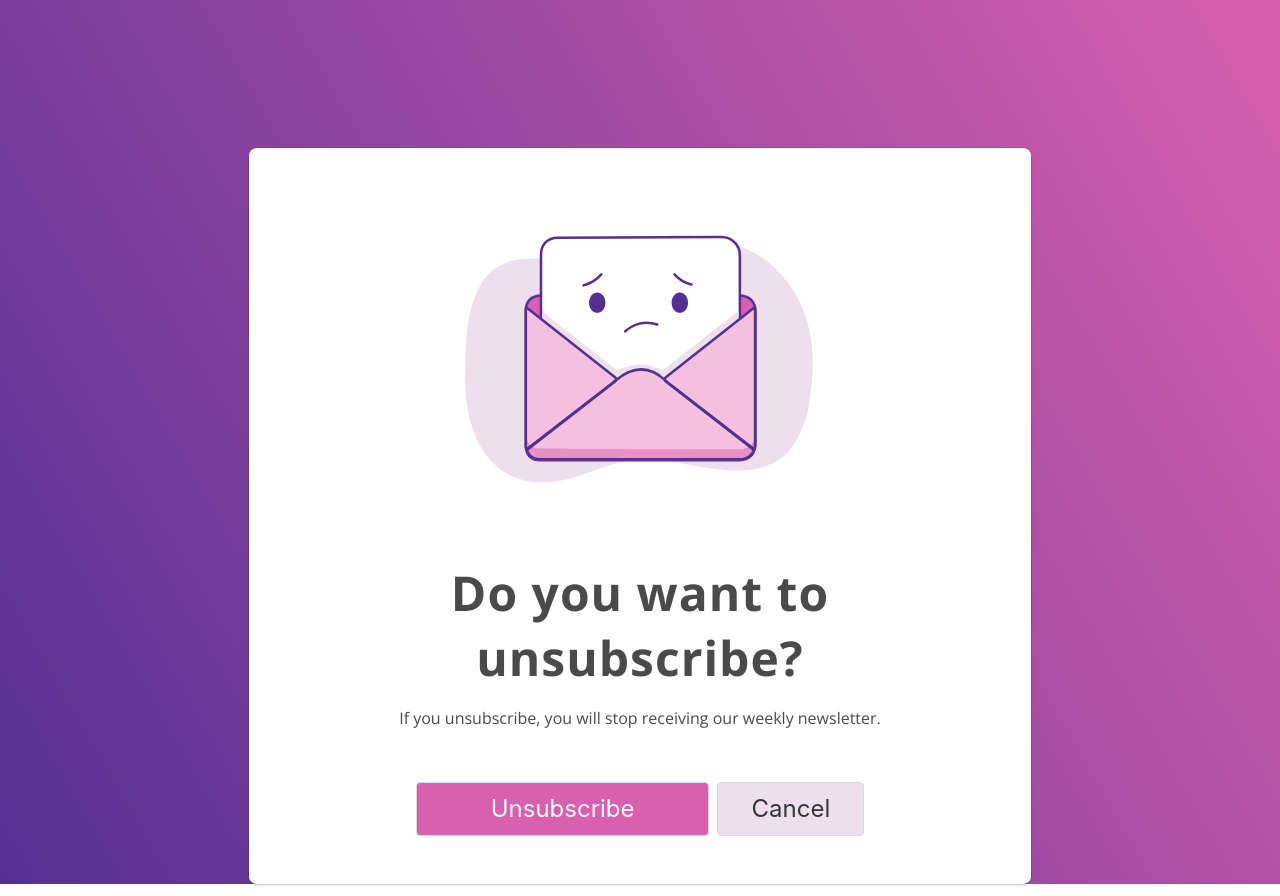
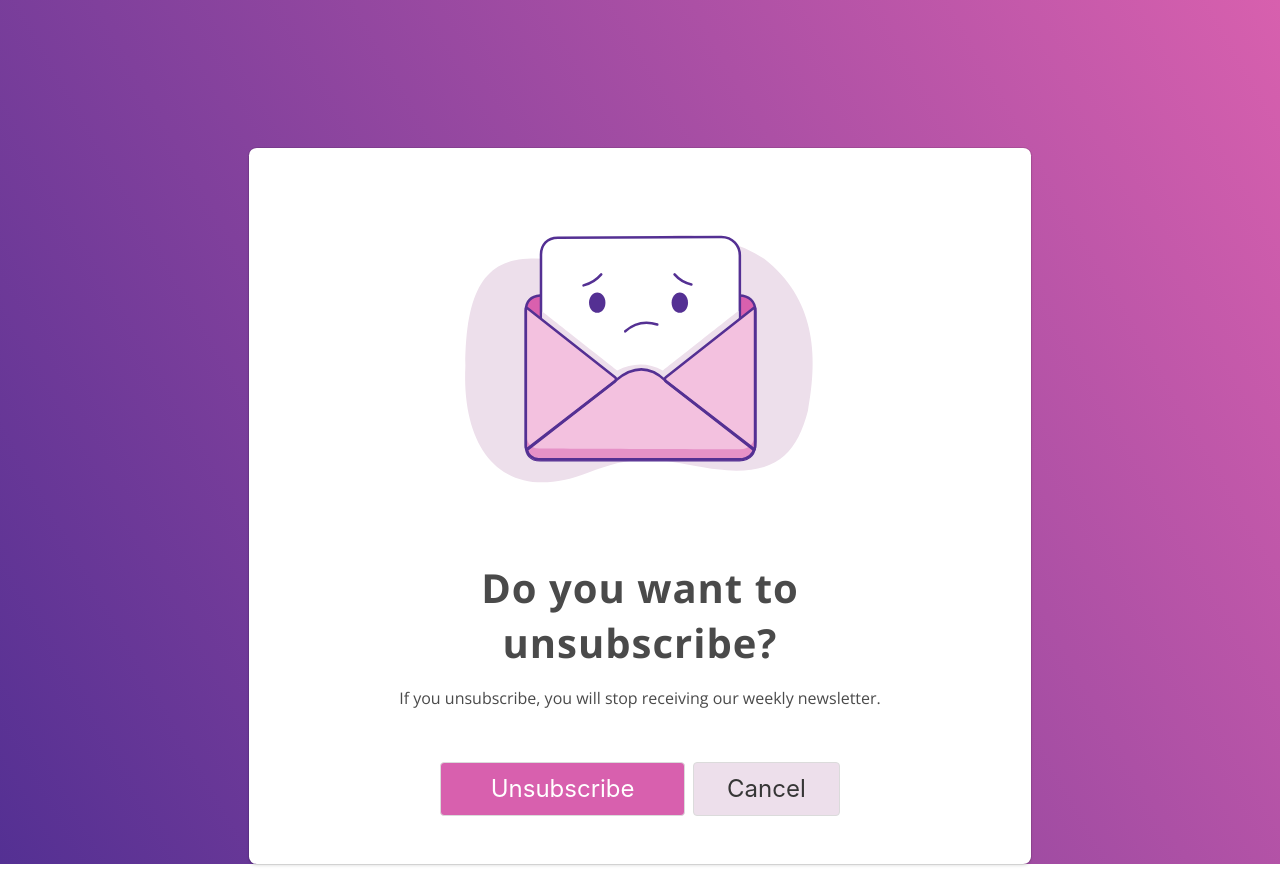
Before and after one commit to steef-o/lottie-unsubscribe, a website: page index.html in a window 1280 px wide. Drawn offline with nearby package versions, Linux system fonts and the light colour scheme.

Commit message:
changed font sizes in heading and primary button size

```diff
--- a/css/style.scss
+++ b/css/style.scss
@@ -40,12 +40,12 @@ body {
             }
             .heading {
                 font-weight: 700;
-                font-size: 2rem;
+                font-size: 1.8rem;
                 line-height: normal;
                 text-align: center;
                 text-transform: none;
                 @media screen and (min-width: $desktop) {
-                    font-size: 3rem;
+                    font-size: 2.5rem;
                     margin: 0 6rem 1rem 6rem;
                 }
             }
--- a/index.html
+++ b/index.html
@@ -32,7 +32,7 @@
                 </p>
                 <div class="button-container columns is-centered buttons">
                     <button
-                        class="button primary-button column is-paddingless is-two-fifths has-text-white"
+                        class="button primary-button column is-paddingless is-one-third has-text-white"
                         id="unsubscribe-button"
                     >
                         Unsubscribe
```
Also changed, not shown: css/style.css.
